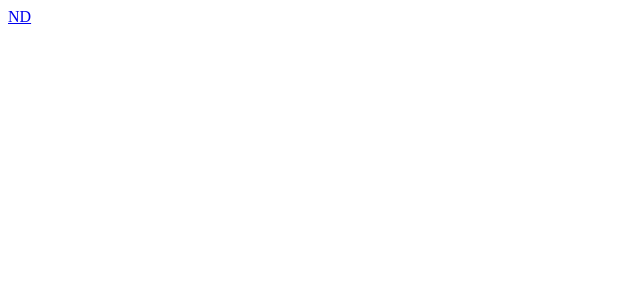
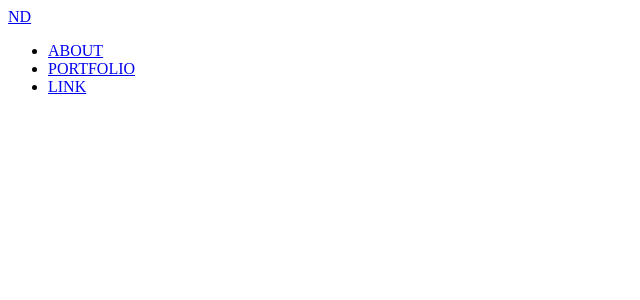
Before and after one commit to NotNanetteKaye/Frontend-ReactOnly-nanettework-frontend, a React (Create React App) app in the folder nanettework/: page / in a window 1280 px wide. Shown: the top 300 px of the page, without its empty margins (0-640 px from the left). Built offline with nearby package versions, Linux system fonts and the light colour scheme.

Commit message:
Importé {Link} a NavBar.jsx

```diff
--- a/nanettework/src/components/NavBar/NavBar.jsx
+++ b/nanettework/src/components/NavBar/NavBar.jsx
@@ -1,4 +1,5 @@
 import React from 'react';
+import { Link } from 'react-router-dom';
 
 
 const NavBar = () => {
@@ -7,6 +8,17 @@ const NavBar = () => {
         <div className='logo'>
             <a href='www.youtube.com'>ND</a>
         </div>
+        <ul>
+            <li>
+                <Link to='/about'>ABOUT</Link>
+            </li>
+            <li>
+                <Link to='/portfolio'>PORTFOLIO</Link>
+            </li>
+            <li>
+                <Link to='/link'>LINK</Link>
+            </li>
+        </ul>
     </div> );
 }
 
```
